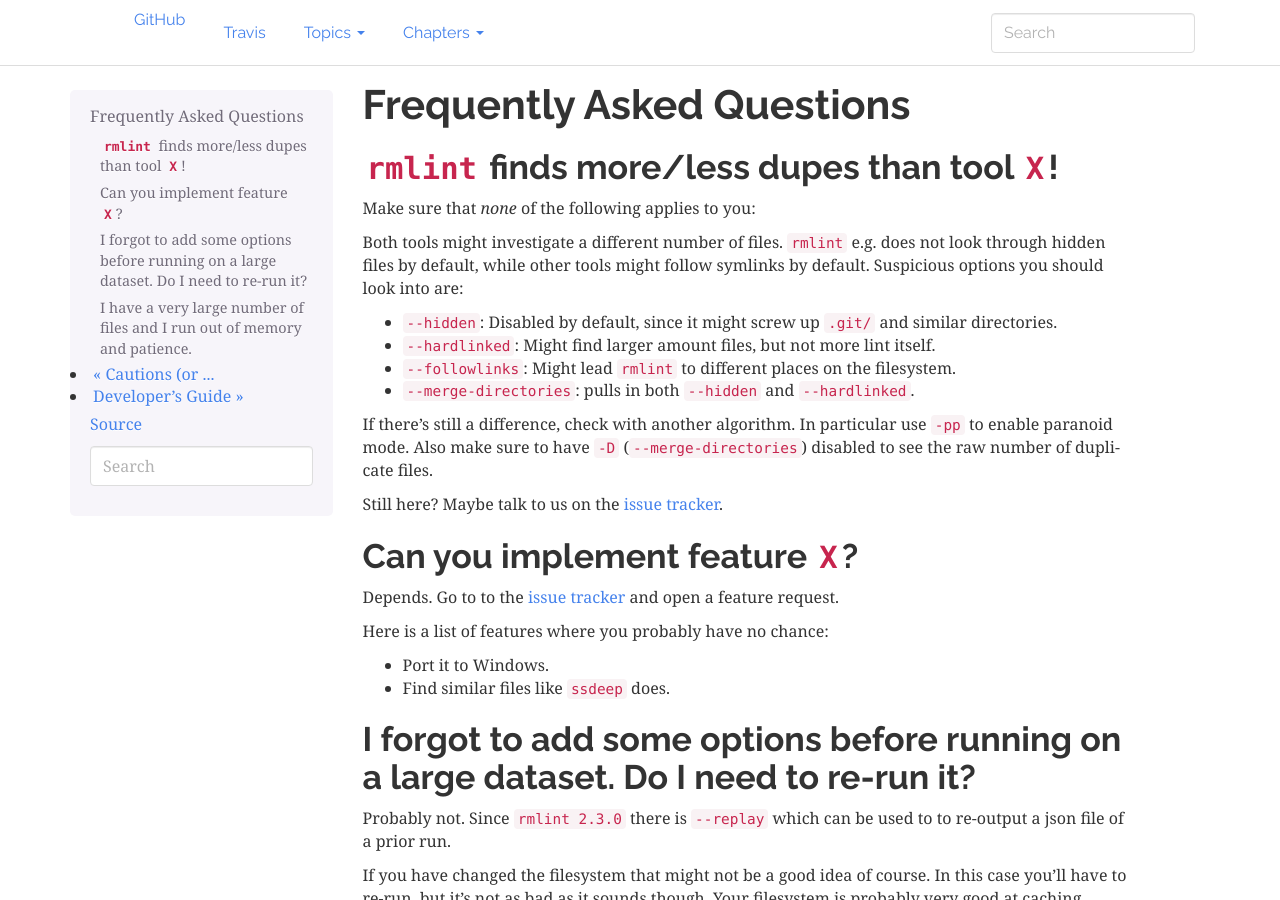
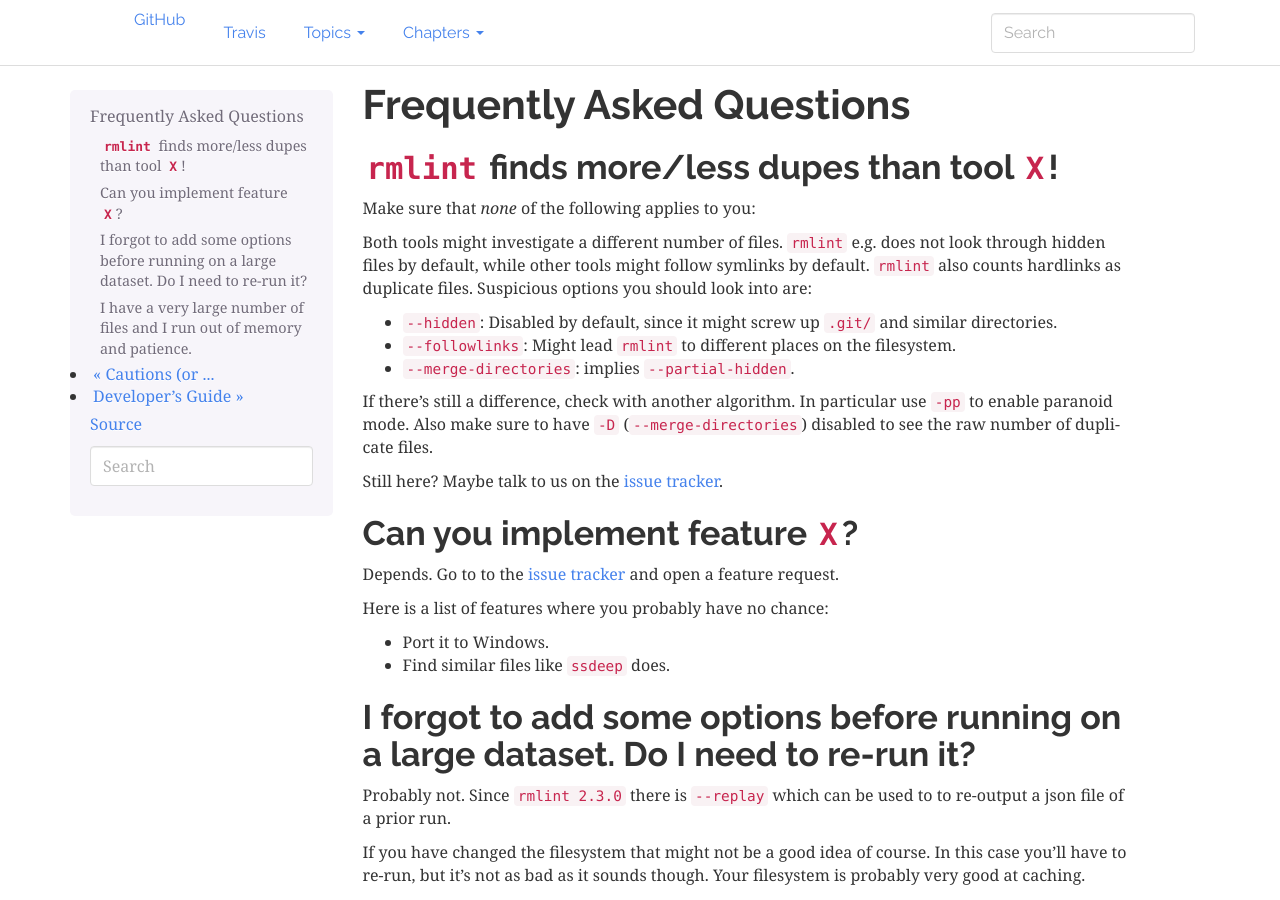
Before and after one commit to sahib/rmlint, a Sphinx documentation site: the page built from docs/faq.rst, in a window 1280 px wide and 900 px high. Built offline with Sphinx 7.4.7, drawn with Linux system fonts in a browser that asks for light colours.

Commit message:
remove --no-hardlinked

```diff
--- a/docs/faq.rst
+++ b/docs/faq.rst
@@ -6,14 +6,14 @@ Frequently Asked Questions
 
 Make sure that *none* of the following applies to you:
 
-Both tools might investigate a different number of files. ``rmlint`` e.g. does not
-look through hidden files by default, while other tools might follow symlinks
-by default. Suspicious options you should look into are:
+Both tools might investigate a different number of files. ``rmlint`` e.g. does
+not look through hidden files by default, while other tools might follow
+symlinks by default. ``rmlint`` also counts hardlinks as duplicate files.
+Suspicious options you should look into are:
 
 * ``--hidden``: Disabled by default, since it might screw up ``.git/`` and similar directories.
-* ``--hardlinked``: Might find larger amount files, but not more lint itself.
 * ``--followlinks``: Might lead ``rmlint`` to different places on the filesystem.
-* ``--merge-directories``: pulls in both ``--hidden`` and ``--hardlinked``.
+* ``--merge-directories``: implies ``--partial-hidden``.
 
 If there's still a difference, check with another algorithm. In particular use
 ``-pp`` to enable paranoid mode. Also make sure to have ``-D``
```
Also changed, not shown: docs/cautions.rst (+0 -7 lines), docs/rmlint.1.rst (+0 -10 lines), docs/tutorial.rst (+3 -4 lines), 12 other files.
